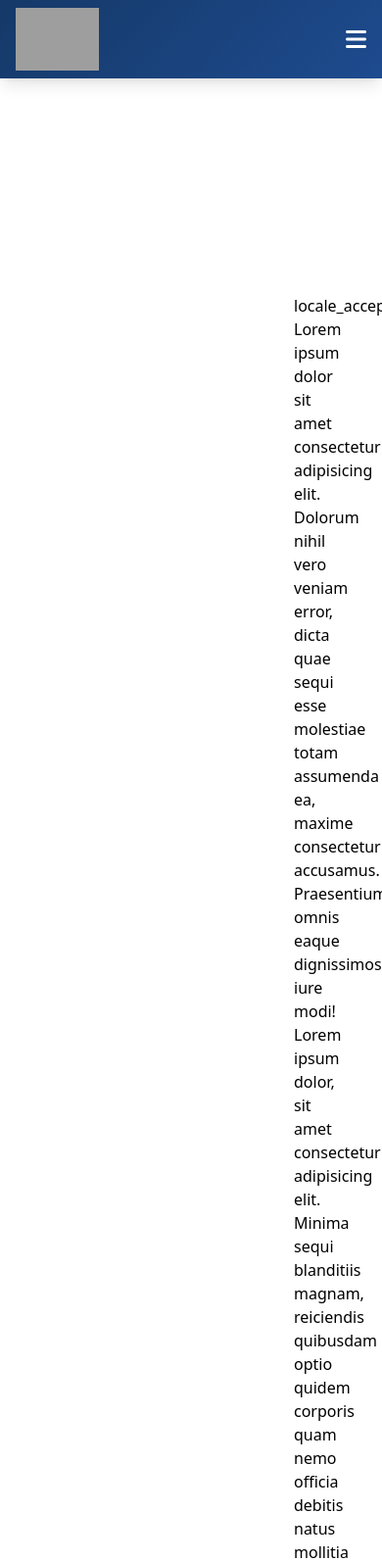
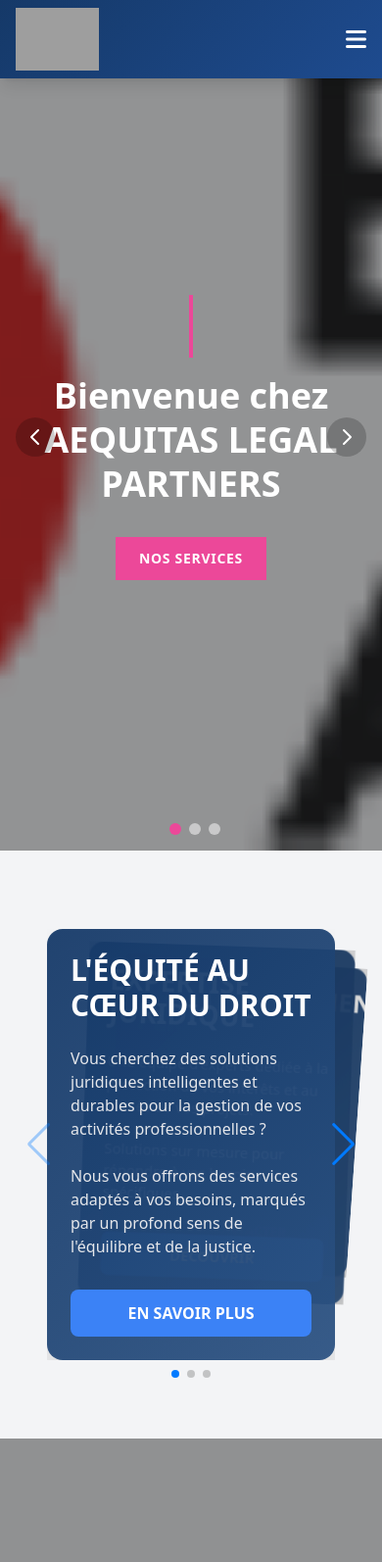
Before and after one commit to Pamoja-Solution/legal, a PHP site: page / in a window 390 px wide; the page is wider, and only the part inside the window is pictured. Shown: the top 1594 px of that part at 98% size. After the commit the page ends 1468 px from the top of that part, so only its background shows below. Run offline with PHP 8.4, Linux system fonts and the light colour scheme; some libraries are stand-ins or nearby versions; grey boxes are pictures that could not be loaded.

Commit message:
Footeur 3

```diff
--- a/entetes/footer.php
+++ b/entetes/footer.php
@@ -1,5 +1,5 @@
 
 <script src="https://cdn.jsdelivr.net/npm/flowbite@2.5.2/dist/flowbite.min.js"></script>
-
+<script src="https://cdn.jsdelivr.net/npm/swiper@11/swiper-bundle.min.js"></script>
 </body>
 </html>
--- a/entetes/header.php
+++ b/entetes/header.php
@@ -7,7 +7,14 @@
     <script src="https://cdn.tailwindcss.com"></script>
     <link href="https://cdn.jsdelivr.net/npm/flowbite@2.5.2/dist/flowbite.min.css" rel="stylesheet" />
     <link href="https://cdnjs.cloudflare.com/ajax/libs/font-awesome/6.0.0/css/all.min.css" rel="stylesheet">
+    <script defer src="https://cdn.jsdelivr.net/npm/alpinejs@3.x.x/dist/cdn.min.js"></script>
+    <link
+  rel="stylesheet"
+  href="https://cdn.jsdelivr.net/npm/swiper@11/swiper-bundle.min.css"
+/>
 
+</head>
+<body>
     <script>
         tailwind.config = {
             theme: {
@@ -39,7 +46,7 @@
     </style>
 </head>
 <body>
-    <nav class="nav-gradient fixed w-full top-0 z-50 shadow-lg">
+    <nav class="nav-gradient fixed w-full top-0 z-50 shadow-lg mb-8">
         <div class="max-w-7xl mx-auto px-4 sm:px-6 lg:px-8">
             <div class="flex justify-between h-20">
                 <div class="flex items-center">
--- a/index.php
+++ b/index.php
@@ -1,15 +1,6 @@
 <?php require("entetes/header.php") ?>
-<!DOCTYPE html>
-<html lang="fr">
-<head>
-    <meta charset="UTF-8">
-    <meta name="viewport" content="width=device-width, initial-scale=1.0">
-    <title>AEQUITAS LEGAL PARTNERS</title>
-    <script src="https://cdn.tailwindcss.com"></script>
-    <script defer src="https://cdn.jsdelivr.net/npm/alpinejs@3.x.x/dist/cdn.min.js"></script>
-</head>
-<body>
-<div x-data="carousel(5000)" class="relative w-full h-auto overflow-hidden">
+
+<div x-data="carousel(5000)" class="relative w-full h-screen overflow-hidden mt-6">
     <!-- Slides -->
     <div class="relative h-full">
         <template x-for="(slide, index) in slides" :key="index">
@@ -116,15 +107,116 @@
 </script>
 
 
+
+
+
+
+
+
+
+
+
+
+
+
+<!DOCTYPE html>
+<html lang="fr">
+<head>
+    <meta charset="UTF-8">
+    <meta name="viewport" content="width=device-width, initial-scale=1.0">
+    <title>Cards Futuristes</title>
+    <script src="https://cdn.tailwindcss.com"></script>
+    <link rel="stylesheet" href="https://cdn.jsdelivr.net/npm/swiper@11/swiper-bundle.min.css" />
+    <style>
+        .card-gradient {
+            background: linear-gradient(135deg, rgba(21, 57, 104, 0.95), rgba(44, 82, 130, 0.95));
+        }
+        .swiper {
+            padding: 2rem;
+        }
+    </style>
+</head>
+<body class="bg-gray-100">
+    <div class="container mx-auto px-4 py-12">
+        <div class="swiper mySwiper">
+            <div class="swiper-wrapper">
+                <!-- Card 1 -->
+                <div class="swiper-slide">
+                    <div class="card-gradient rounded-2xl shadow-2xl p-6 backdrop-blur-sm text-white transform hover:scale-105 transition-all duration-300">
+                        <div class="flex flex-col h-full">
+                            <h2 class="text-3xl font-bold mb-6">L'ÉQUITÉ AU CŒUR DU DROIT</h2>
+                            <p class="text-gray-200 mb-6">Vous cherchez des solutions juridiques intelligentes et durables pour la gestion de vos activités professionnelles ?</p>
+                            <p class="text-gray-200 mb-8">Nous vous offrons des services adaptés à vos besoins, marqués par un profond sens de l'équilibre et de la justice.</p>
+                            <button class="mt-auto bg-blue-500 hover:bg-blue-600 text-white font-semibold py-3 px-6 rounded-lg transform hover:translate-y-[-2px] transition-all duration-300">
+                                EN SAVOIR PLUS
+                            </button>
+                        </div>
+                    </div>
+                </div>
+
+                <!-- Card 2 -->
+                <div class="swiper-slide">
+                    <div class="card-gradient rounded-2xl shadow-2xl p-6 backdrop-blur-sm text-white transform hover:scale-105 transition-all duration-300">
+                        <div class="flex flex-col h-full">
+                            <h2 class="text-3xl font-bold mb-6">EXPERTISE JURIDIQUE</h2>
+                            <p class="text-gray-200 mb-6">Une équipe d'experts dédiée à la protection de vos intérêts et au succès de vos projets.</p>
+                            <p class="text-gray-200 mb-8">Solutions sur mesure pour répondre à vos besoins spécifiques.</p>
+                            <button class="mt-auto bg-blue-500 hover:bg-blue-600 text-white font-semibold py-3 px-6 rounded-lg transform hover:translate-y-[-2px] transition-all duration-300">
+                                DÉCOUVRIR
+                            </button>
+                        </div>
+                    </div>
+                </div>
+
+                <!-- Card 3 -->
+                <div class="swiper-slide">
+                    <div class="card-gradient rounded-2xl shadow-2xl p-6 backdrop-blur-sm text-white transform hover:scale-105 transition-all duration-300">
+                        <div class="flex flex-col h-full">
+                            <h2 class="text-3xl font-bold mb-6">ACCOMPAGNEMENT PERSONNALISÉ</h2>
+                            <p class="text-gray-200 mb-6">Un suivi rigoureux et personnalisé pour chacun de vos dossiers.</p>
+                            <p class="text-gray-200 mb-8">Excellence et professionnalisme au service de votre réussite.</p>
+                            <button class="mt-auto bg-blue-500 hover:bg-blue-600 text-white font-semibold py-3 px-6 rounded-lg transform hover:translate-y-[-2px] transition-all duration-300">
+                                NOUS CONTACTER
+                            </button>
+                        </div>
+                    </div>
+                </div>
+            </div>
+            <div class="swiper-pagination"></div>
+            <div class="swiper-button-next"></div>
+            <div class="swiper-button-prev"></div>
+        </div>
+    </div>
+
+    <script src="https://cdn.jsdelivr.net/npm/swiper@11/swiper-bundle.min.js"></script>
+    <script>
+        const swiper = new Swiper(".mySwiper", {
+            effect: "cards",
+            grabCursor: true,
+            centeredSlides: true,
+            slidesPerView: "auto",
+            spaceBetween: 30,
+            pagination: {
+                el: ".swiper-pagination",
+                clickable: true,
+            },
+            navigation: {
+                nextEl: ".swiper-button-next",
+                prevEl: ".swiper-button-prev",
+            },
+            breakpoints: {
+                640: {
+                    slidesPerView: 1,
+                },
+                768: {
+                    slidesPerView: 2,
+                },
+                1024: {
+                    slidesPerView: 3,
+                },
+            },
+        });
+    </script>
 </body>
 </html>
-<main style="width: 100%; height: 900px; padding:300px">
-    locale_accept_from_http
-    Lorem ipsum dolor sit amet consectetur adipisicing elit. Dolorum nihil vero veniam error, dicta quae sequi esse molestiae totam assumenda ea, maxime consectetur accusamus. Praesentium omnis eaque dignissimos iure modi!
-    Lorem ipsum dolor, sit amet consectetur adipisicing elit. Minima sequi blanditiis magnam, reiciendis quibusdam optio quidem corporis quam nemo officia debitis natus mollitia voluptatibus, quas, autem quo officiis est at!
-    Lorem ipsum dolor sit, amet consectetur adipisicing elit. Eligendi magnam officiis modi consequatur nulla maiores explicabo provident neque dignissimos inventore id alias assumenda cumque sit culpa, quo distinctio eaque eveniet.
-
-</main>
-
-
 <?php require("entetes/footer.php") ?>
```
